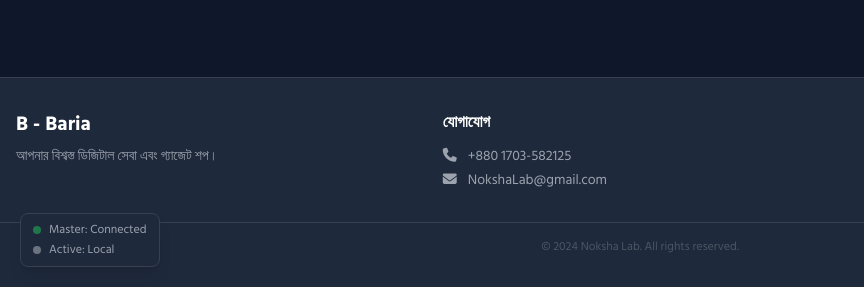
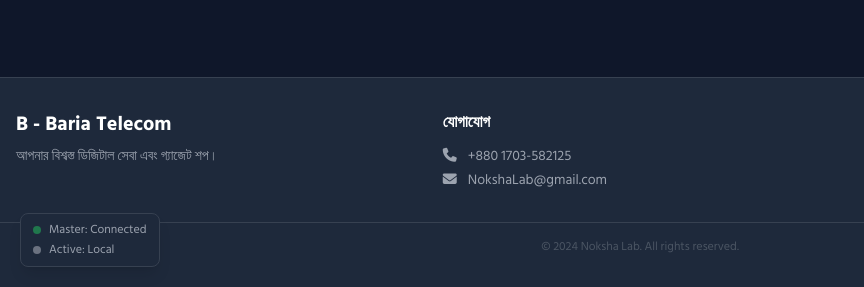
Before and after one commit to nokshalab/nokshaLab, a plain HTML site: page index.html in a window 1280 px wide. Shown: the part 513-800 px from the top of the page, 0-864 px from the left. Drawn offline with nearby package versions, Linux system fonts and the light colour scheme; no server answers.

Commit message:
Update index.html

```diff
--- a/index.html
+++ b/index.html
@@ -353,7 +353,7 @@
     <footer class="bg-dark-800 border-t border-gray-700 py-8 mt-auto">
         <div class="container mx-auto px-4 grid grid-cols-1 md:grid-cols-3 gap-8 text-center md:text-left">
             <div>
-                <h3 class="text-xl font-bold text-white mb-2">B - Baria</h3>
+                <h3 class="text-xl font-bold text-white mb-2">B - Baria Telecom</h3>
                 <p class="text-gray-400 text-sm">আপনার বিশ্বস্ত ডিজিটাল সেবা এবং গ্যাজেট শপ।</p>
             </div>
             <div>
@@ -1286,4 +1286,5 @@
 
     </script>
 </body>
+
 </html>
```
